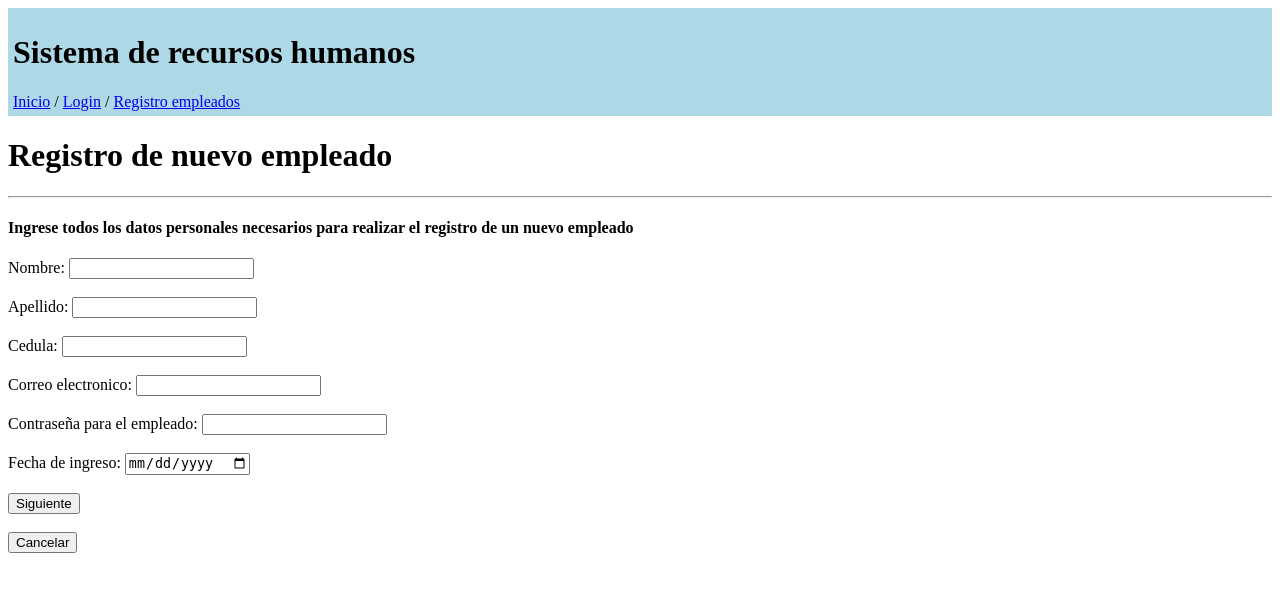
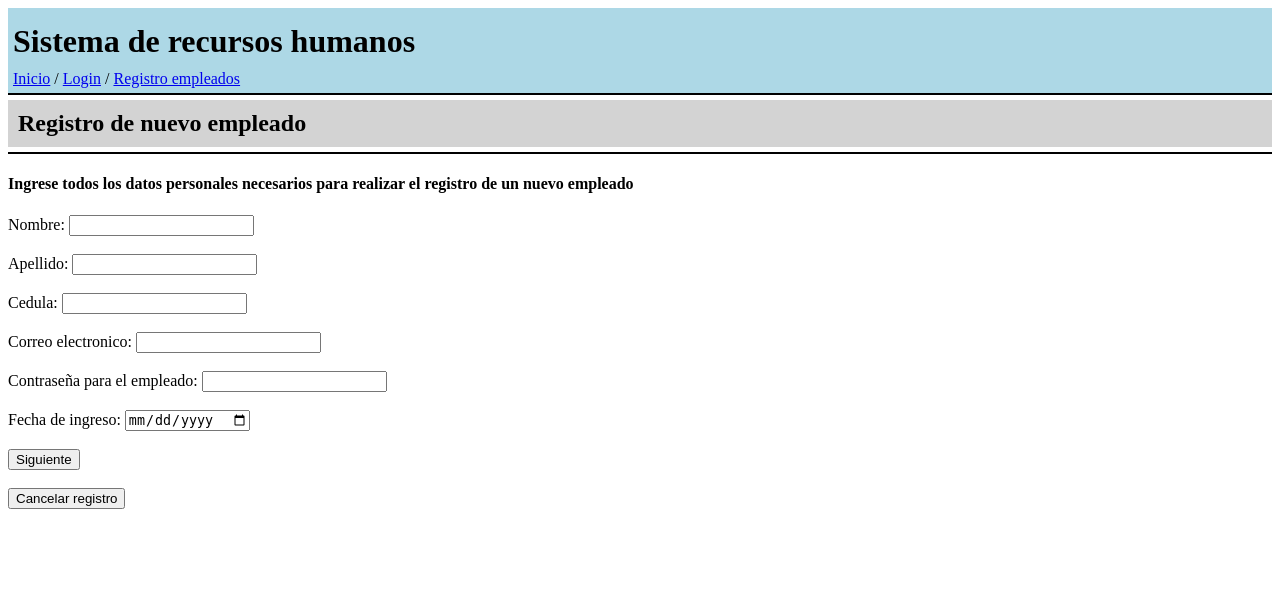
Before and after one commit to carldanvm/rrhh, a PHP site: page /index.php?page=registro_empleados in a window 1280 px wide. Shown: the top 592 px of the page. Run offline with PHP 8.4, Linux system fonts and the light colour scheme.

Commit message:
modificando detalles visuales

```diff
--- a/vistas/includes/header.php
+++ b/vistas/includes/header.php
@@ -5,6 +5,21 @@
     <meta charset="UTF-8">
     <meta name="viewport" content="width=device-width, initial-scale=1.0">
     <title>RRHH</title>
+
+    <style>
+        h1 {
+            margin: 10px 0;
+        }
+        h2 {
+            margin: 5px 0;
+        }
+        hr {
+            margin: 0;
+            padding: 0;
+            border: none;
+            border-top: 2px solid #000;
+        }
+    </style>
 </head>
 
 <body>
--- a/vistas/registro_direccion.php
+++ b/vistas/registro_direccion.php
@@ -1,6 +1,7 @@
 <?php include "includes/header.php"; ?>
 
-<h1>Registro de nuevo empleado</h1>
+<hr>
+<h2 style="background-color: lightgray; padding: 10px">Registro de nuevo empleado</h2>
 <hr>
 <h4>Ingrese todos los datos de direccion del nuevo empleado</h4>
 
@@ -24,7 +25,7 @@
     <input type="text" id="vivienda" name="vivienda" required><br><br>
 
     <input type="submit" name="siguiente" value="Siguiente"><br><br>
-    <button type="button" onclick="window.location.href='index.php?page=inicio';">Cancelar</button>
+    <button type="button" onclick="window.location.href='index.php?page=inicio';">Cancelar registro</button>
 </form>
 
 
--- a/vistas/registro_empleados.php
+++ b/vistas/registro_empleados.php
@@ -1,6 +1,7 @@
 <?php include "includes/header.php"; ?>
 
-    <h1>Registro de nuevo empleado</h1>
+    <hr>
+    <h2 style="background-color: lightgray; padding: 10px">Registro de nuevo empleado</h2>
     <hr>
     <h4>Ingrese todos los datos personales necesarios para realizar el registro de un nuevo empleado</h4>
 
@@ -26,7 +27,7 @@
         <input type="date" id="fecha_ingreso" name="fecha_ingreso" required><br><br>
 
         <input type="submit" name="siguiente" value="Siguiente"><br><br>
-        <button type="button" onclick="window.location.href='index.php?page=inicio'">Cancelar</button>
+        <button type="button" onclick="window.location.href='index.php?page=inicio'">Cancelar registro</button>
     </form>
 
     <?php
@@ -48,7 +49,7 @@
             $_SESSION['usuario_id'] = mysqli_insert_id($conn);
 
             if($result) {
-                echo "Registro exitoso, siguiente paso es registrar la direccion del nuevo usuario";
+                echo "<br><h5>Registrando informacion... continue con el registro la direccion del nuevo empleado</h5>";
                 header("refresh:2; url=index.php?page=registro_direccion");
             } else {
                 echo "Error al registrar al nuevo empleado";
```
Also changed, not shown: vistas/registro_cargos.php (+5 -2 lines).
